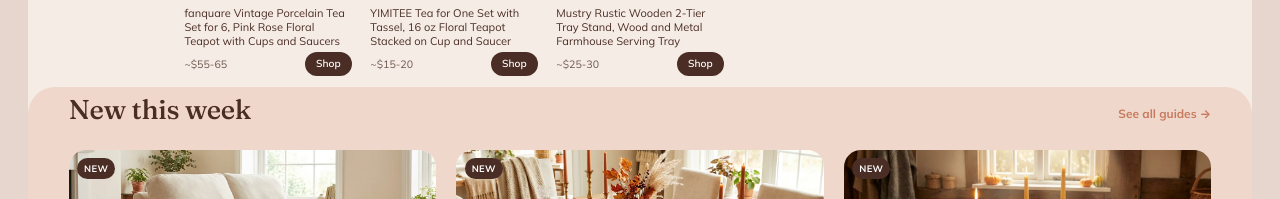
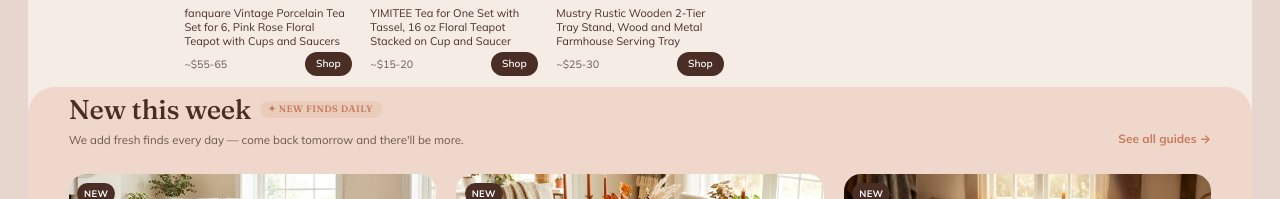
Before and after one commit to Arash8382/orlaloom, a Next.js app: page / in a window 1280 px wide. Shown: the part 3077-3276 px from the top of the page. Built offline with nearby package versions, Linux system fonts and the light colour scheme.

Commit message:
Homepage: subtle new-finds-daily badge + line

```diff
--- a/app/page.js
+++ b/app/page.js
@@ -110,7 +110,17 @@ export default function Home() {
       <section className="guides" style={{ paddingTop: 8 }}>
         <div className="guides-inner">
           <div className="guides-head">
-            <h2>New this week</h2>
+            <div>
+              <h2 style={{ display: "flex", alignItems: "center", gap: 10, flexWrap: "wrap" }}>
+                New this week
+                <span style={{ fontSize: 11, fontWeight: 700, letterSpacing: ".05em", textTransform: "uppercase", color: "var(--terra, #c4704f)", background: "rgba(196,112,79,.12)", padding: "4px 10px", borderRadius: 999, whiteSpace: "nowrap" }}>
+                  ✦ New finds daily
+                </span>
+              </h2>
+              <p style={{ margin: "6px 0 0", fontSize: 13.5, color: "var(--muted-2, #8a7466)" }}>
+                We add fresh finds every day — come back tomorrow and there&apos;ll be more.
+              </p>
+            </div>
             <Link className="see-all" href="/category/rugs">See all guides →</Link>
           </div>
           <div className="guides-grid">
```
